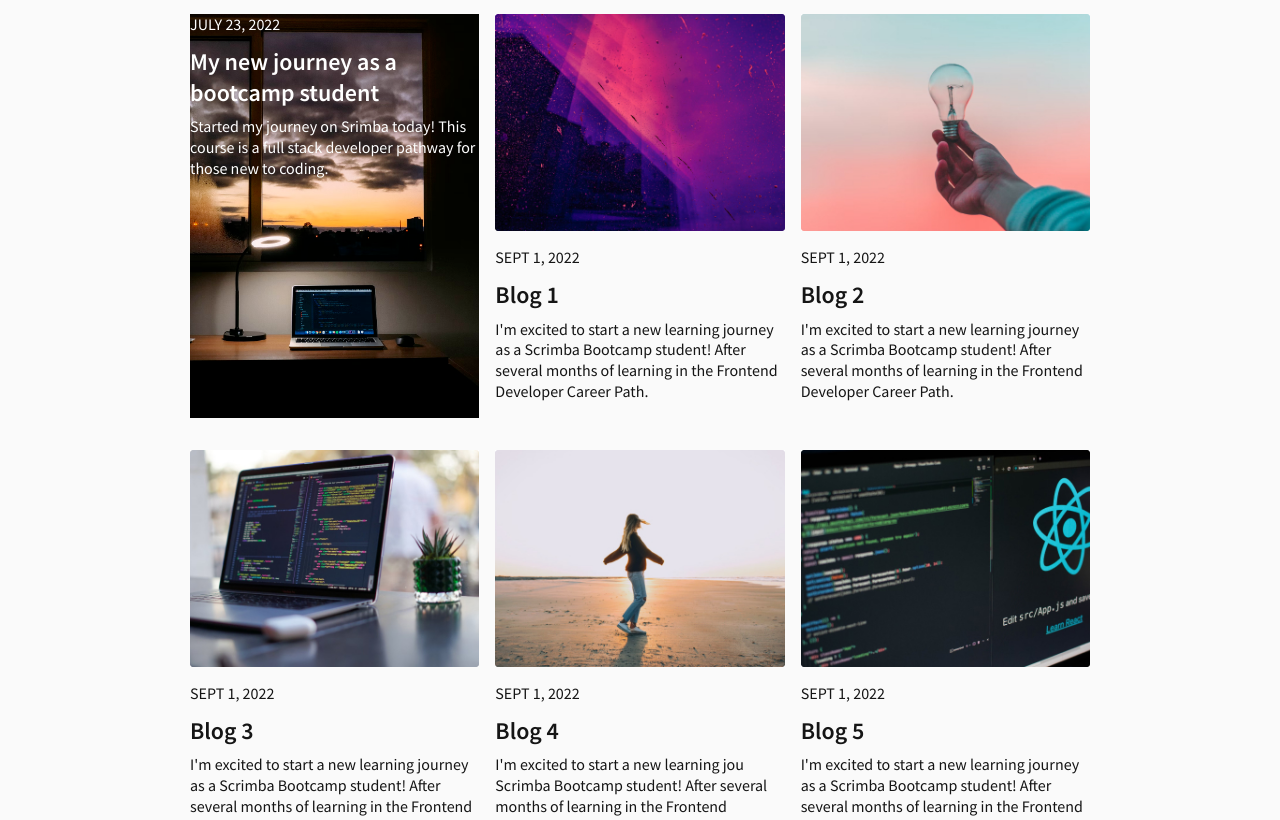
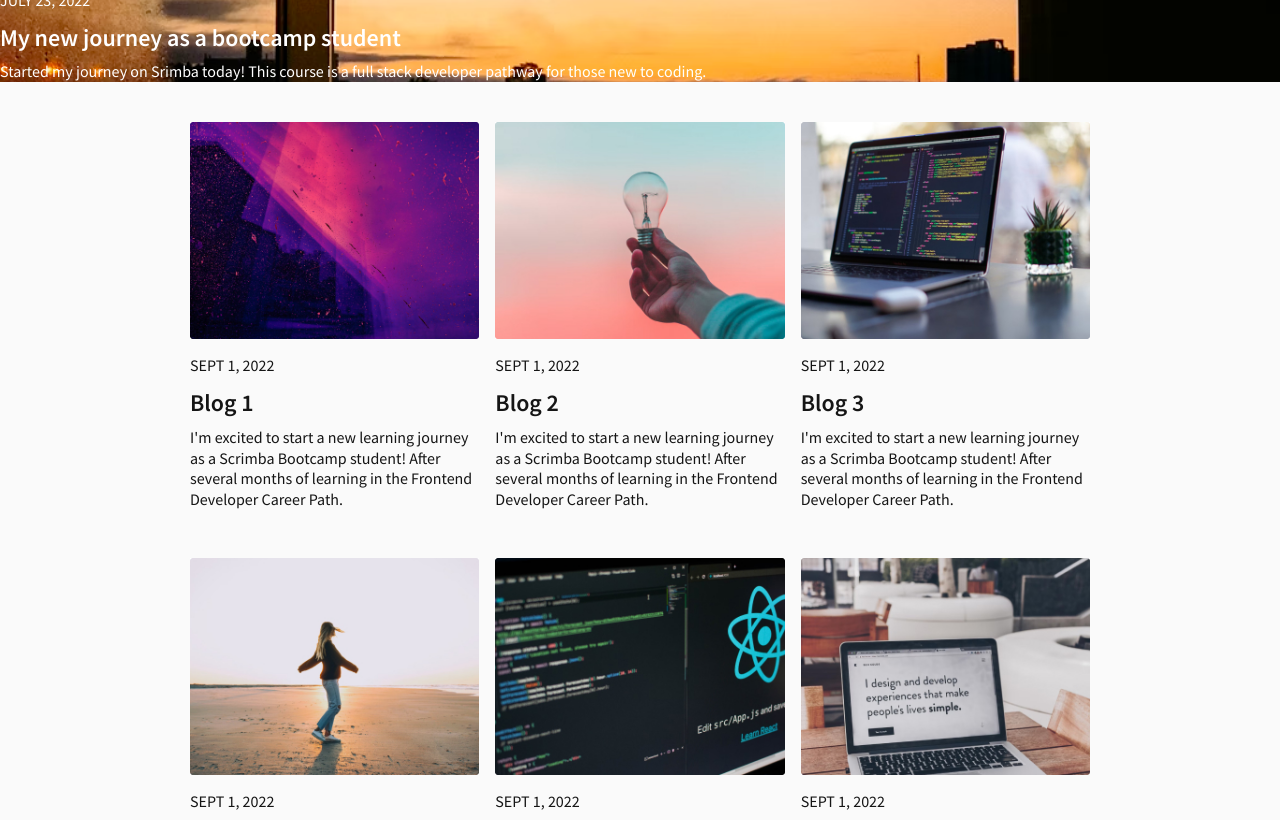
Before and after one commit to fab44-cloud/learning-journal, a plain HTML site: page index.html in a window 1280 px wide. Shown: the part 62-882 px from the top of the page. Drawn offline with Linux system fonts and the light colour scheme.

Commit message:
Add new container for blog posts

```diff
--- a/index.html
+++ b/index.html
@@ -21,7 +21,7 @@
         </ul>
       </nav>
     </header>
-    <main class="posts container">
+    <main>
       <article class="main-blog">
         <span class="article-info">July 23, 2022</span>
         <h1 class="article-title">My new journey as a bootcamp student</h1>
@@ -30,6 +30,7 @@
           developer pathway for those new to coding.
         </p>
       </article>
+      <div class="posts container">
         <article>
           <img
             class="article-img"
@@ -114,6 +115,7 @@
             Career Path.
           </p>
         </article>
+      </div>
     </main>
   </body>
 </html>
```
Lines whose indentation alone changed are shown as unchanged.
